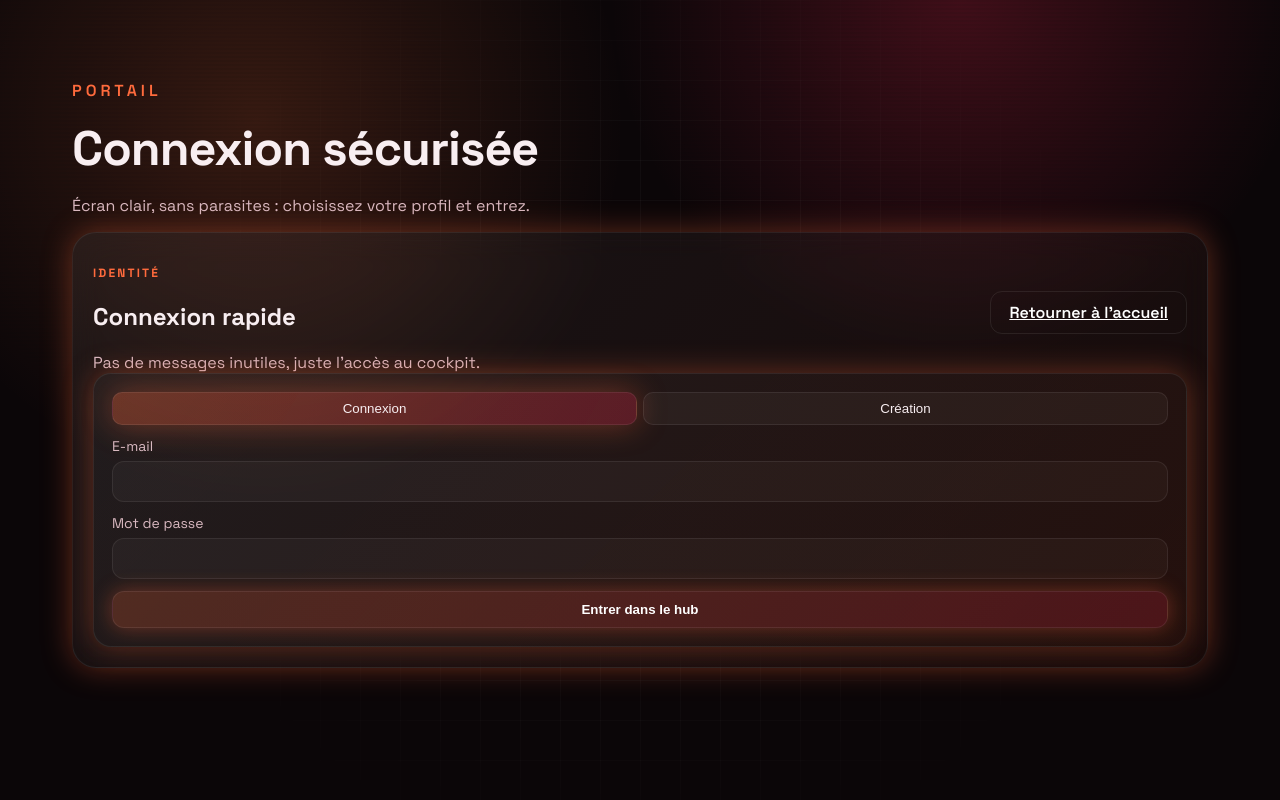
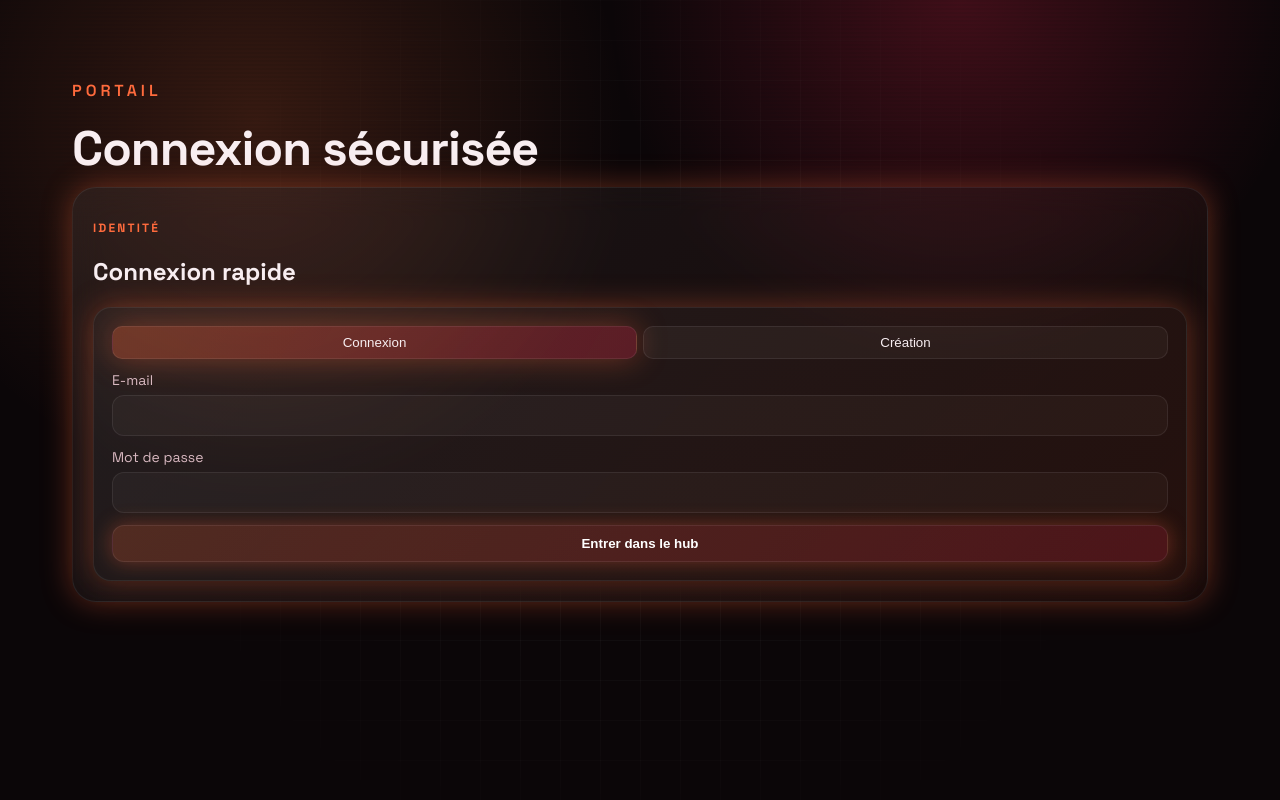
Before and after one commit to lucaspecout/jeu-mobile, a Flask app: page /auth in a window 1280 px wide. Run offline with Flask 3, Linux system fonts and the light colour scheme; some libraries are stand-ins or nearby versions.

Commit message:
Nettoie l'écran de connexion

```diff
--- a/templates/auth.html
+++ b/templates/auth.html
@@ -27,7 +27,6 @@
           <div class="hero__content">
             <p class="hero__eyebrow">Portail</p>
             <h1>Connexion sécurisée</h1>
-            <p class="hero__tagline">Écran clair, sans parasites : choisissez votre profil et entrez.</p>
           </div>
         </header>
 
@@ -37,9 +36,7 @@
               <div>
                 <p class="eyebrow">Identité</p>
                 <h2>Connexion rapide</h2>
-                <p class="muted">Pas de messages inutiles, juste l'accès au cockpit.</p>
               </div>
-              <a class="btn ghost" href="/">Retourner à l'accueil</a>
             </div>
             <div class="auth-grid">
               <div class="card card--glass">
```
